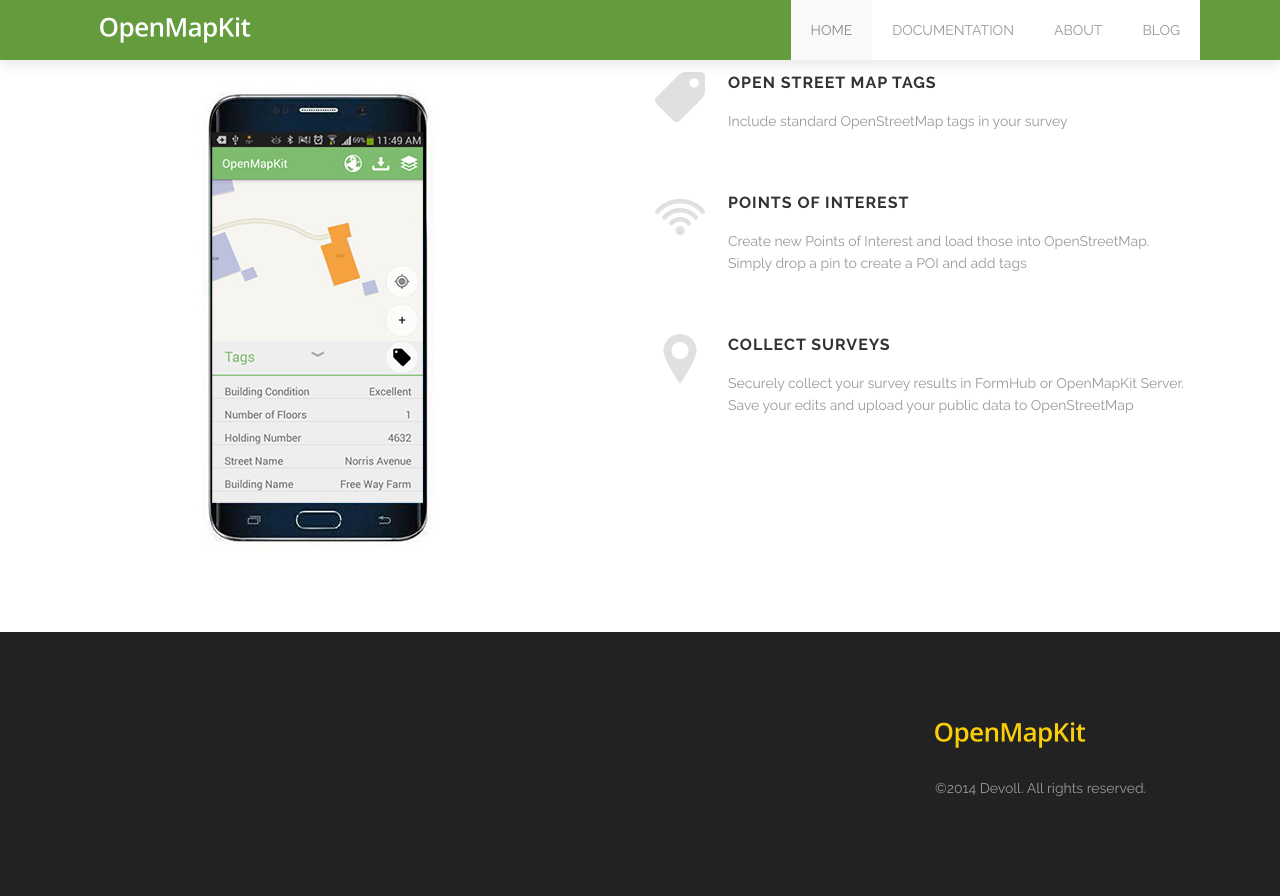
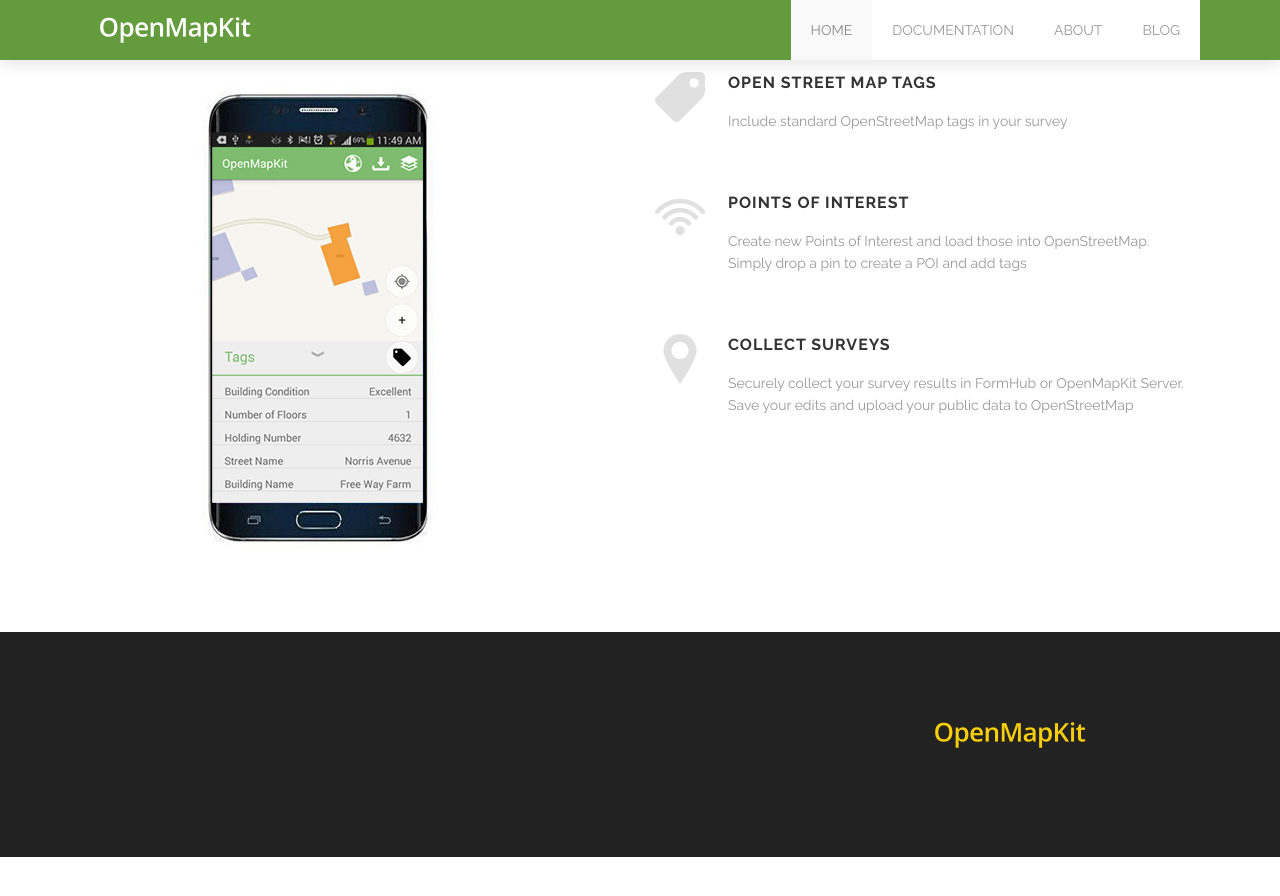
Before and after one commit to posm/OpenMapKitWebsite, a Jekyll site: the page built from index.html, in a window 1280 px wide and 900 px high, scrolled down 2183 px. Shown: the top 896 px of the window. Built offline with Jekyll 4.4.1, drawn with Linux system fonts in a browser that asks for light colours; after the commit the page ends 3045 px from its top, so only the background shows below that.

Commit message:
remove old copyright

```diff
--- a/_includes/footer.html
+++ b/_includes/footer.html
@@ -35,7 +35,7 @@
           <div class="footer-logo icn-logo_OMK"></div>
         </a>
       </h1>
-      <p>©2014 Devoll. All rights reserved.</p>
+      <p></p>
       <div class='spacing'></div>
       <div class='spacing'></div>
     </div>
```
Also changed, not shown: Gemfile.lock.
